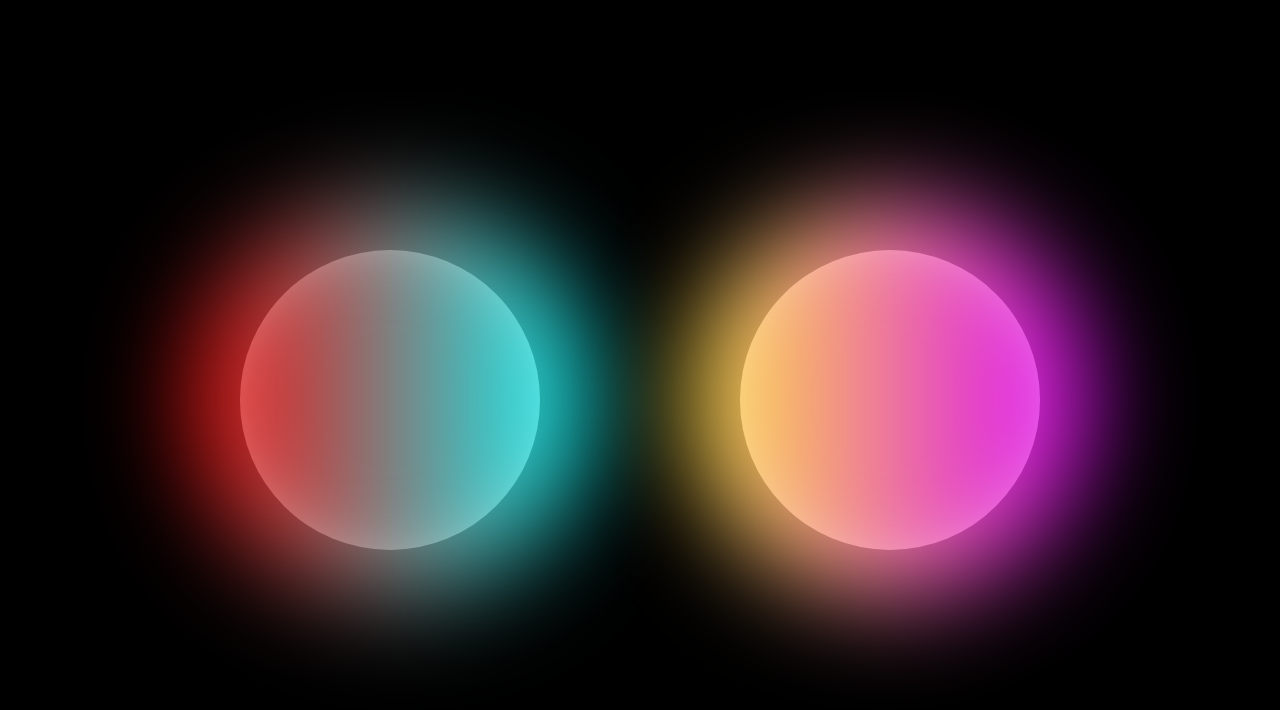
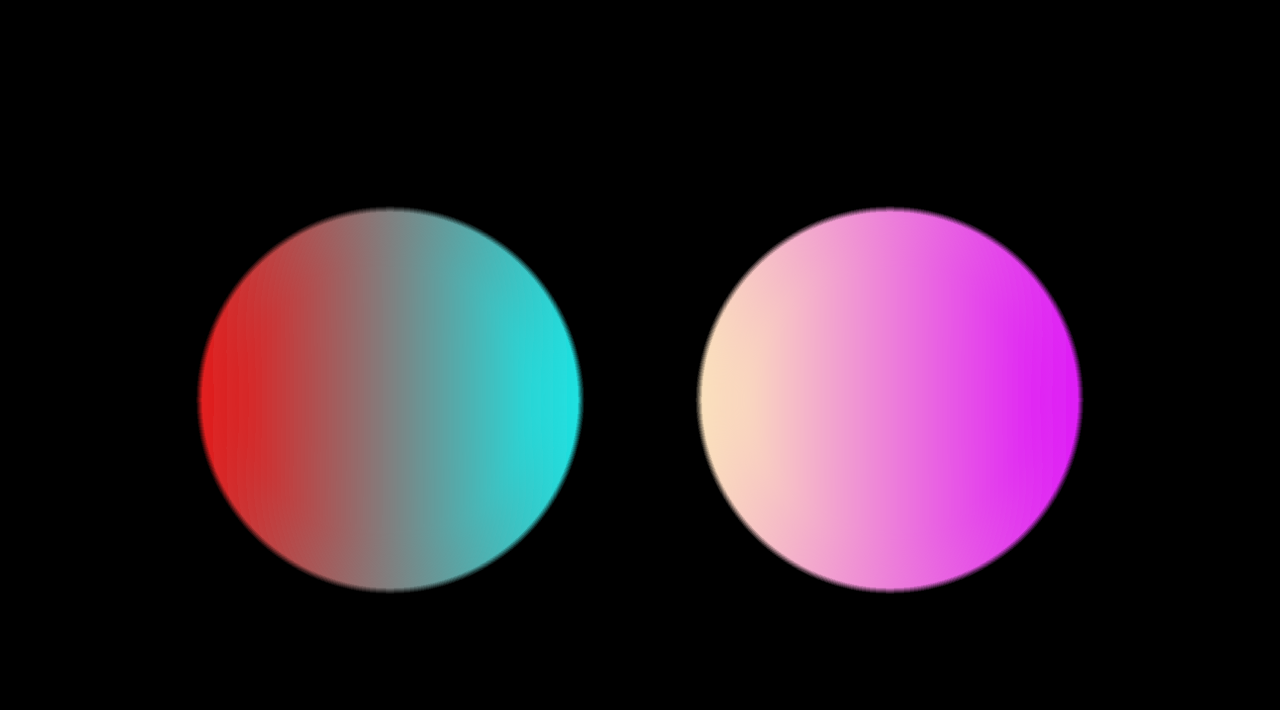
Before and after one commit to A-Kulchitskiy/Gooey_effect, a plain HTML site: page index.html in a window 1280 px wide. Drawn offline with Linux system fonts and the light colour scheme.

Commit message:
fix:  fixed animation and svg property

```diff
--- a/style/style.scss
+++ b/style/style.scss
@@ -18,7 +18,7 @@ body {
     width: 800px;
     display: flex;
     justify-content: space-between;
-    filter: url(#gooye);
+    filter: url(#gooey);
 }
 
 .circle {
@@ -42,12 +42,19 @@ body {
     filter: blur(50px);
 }
 
-.circle.left::before {
-    background: linear-gradient(90deg, #ff0000, #00ffff);
+.left,
+.right::before {
+    background: linear-gradient();
 }
 
+.circle.left,
+.circle.left::before {
+    background: linear-gradient(90deg, #f00, #0ff);
+}
+
+.circle.right,
 .circle.right::before {
-    background: linear-gradient(90deg, #ffeb3b, #da00ff);
+    background: linear-gradient(90deg, #fffeb3, #da00ff);
 }
 
 .circle.left {
```
Also changed, not shown: style/style.css.
